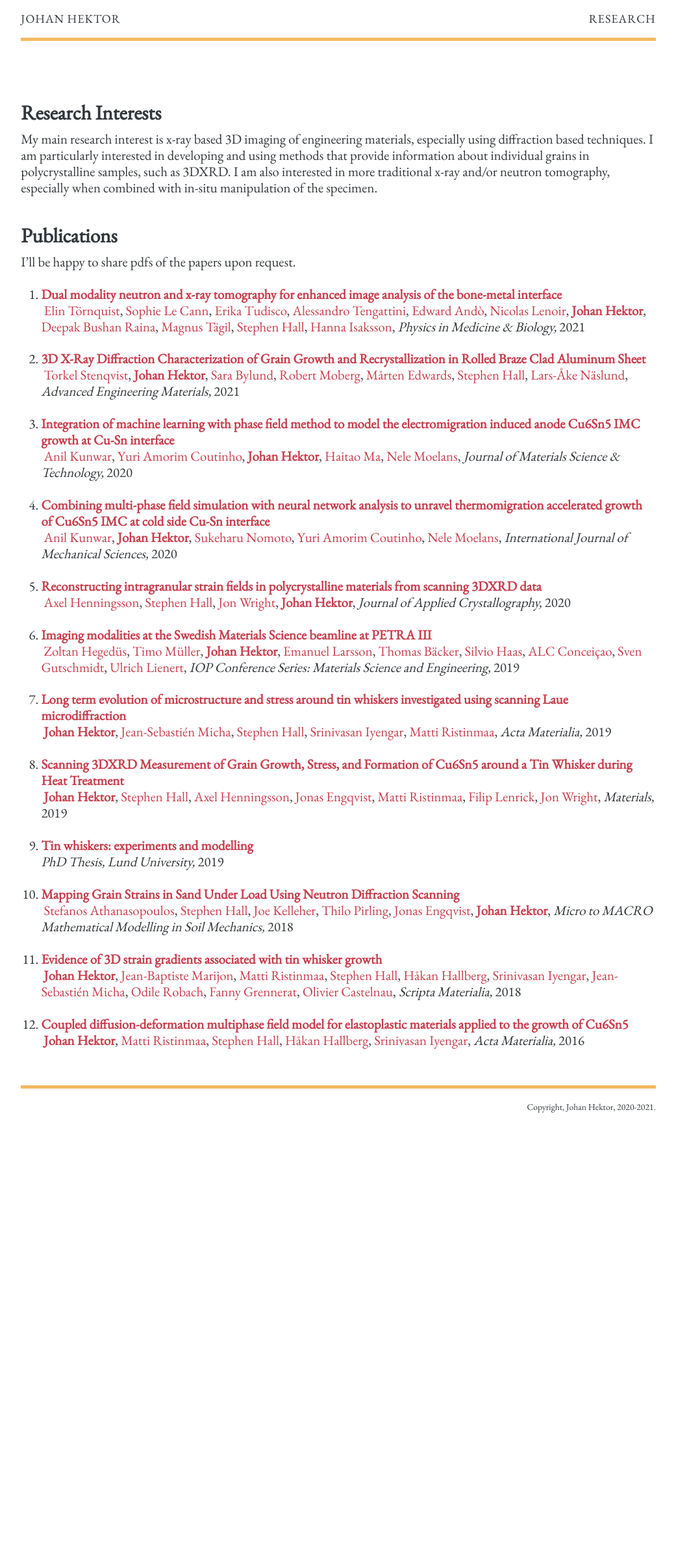
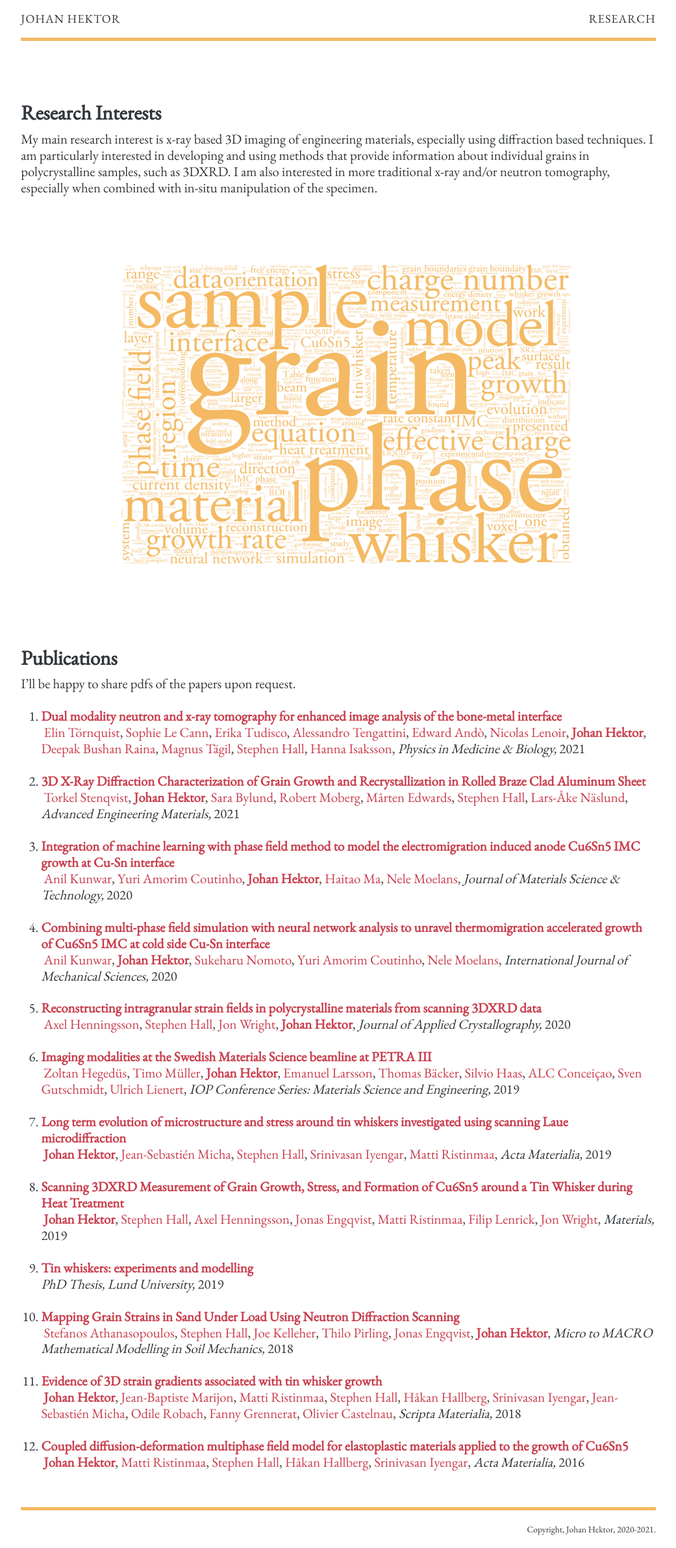
Before and after one commit to jhektor/jhektor.github.io, a Jekyll site: the page built from research.md, in a window 1280 px wide. Shown: the whole page at 65% size, without its empty margins (119-1160 px from the left). Built offline with Jekyll 4.4.1, drawn with Linux system fonts in a browser that asks for light colours; before the commit the page ends 1732 px from its top, so only the background shows below that.

Commit message:
wordcloud

```diff
--- a/research.md
+++ b/research.md
@@ -177,6 +177,7 @@ pubs:
 My main research interest is x-ray based 3D imaging of engineering materials, especially using diffraction based techniques.
 I am particularly interested in developing and using methods that provide information about individual grains in polycrystalline samples, such as 3DXRD.
 I am also interested in more traditional x-ray and/or neutron tomography, especially when combined with in-situ manipulation of the specimen.
+{% include image.html url="/images/wordcloud_all.png" caption="" width="1000px" align="center" %}
 
 ## Publications
 I'll be happy to share pdfs of the papers upon request.
```
Also changed, not shown: images/wordcloud_all.png (added).
